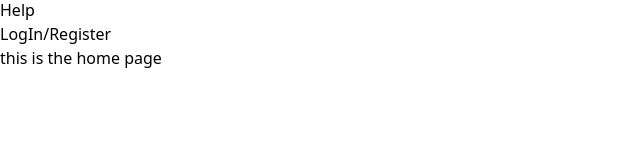
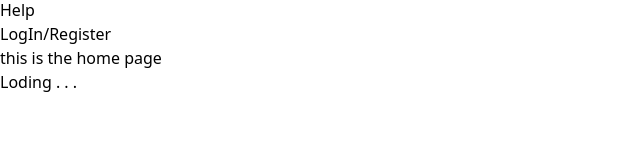
Before and after one commit to MsSuraj001/Ecomm-FronEnd, a React (Vite) app: page / in a window 1280 px wide. Shown: the part 798-952 px from the top of the page, without its empty margins (0-640 px from the left). Built offline with nearby package versions, Linux system fonts and the light colour scheme.

Commit message:
added the loding spinner

```diff
--- a/src/App.jsx
+++ b/src/App.jsx
@@ -14,7 +14,7 @@ function App() {
         <Route path='/auth/signUp' element={<SignUp/>}/>
         <Route path='/auth/logIn' element={<LogIn/>}/>
 
-        <Route path='admin/addProduct' element={<AddProduct/>} />
+        <Route path='/admin/addProduct' element={<AddProduct/>} />
         <Route path='*' element={<NotFound/>} />
       </Routes>
   )
--- /dev/null
+++ b/src/Components/Animations/Spiner.jsx
@@ -0,0 +1,15 @@
+import React from 'react'
+
+function Spiner(){
+  return (
+    <div className='h-[80vh] w-[100vw] bg-white flex justify-center items-center'>
+      <div>
+        {/* this is spinner */}
+        <div className='w-16 h-16 border-y-4 border-blue-600 rounded-full my-4'></div>
+        <h1 className='text-xl'>Loding . . .</h1>
+      </div>
+    </div>
+  )
+}
+
+export default Spiner
--- a/src/Components/Home.jsx
+++ b/src/Components/Home.jsx
@@ -1,10 +1,14 @@
 import React from 'react'
 import Layout from '../Layout/Layout'
+import Spiner from './Animations/Spiner'
 
 function Home() {
   return (
     <Layout>
+    <>
       <h1>this is the home page</h1>
+      <Spiner/>
+      </>
     </Layout>
   )
 }
--- a/src/Layout/Header.jsx
+++ b/src/Layout/Header.jsx
@@ -6,7 +6,7 @@ function Header() {
   return (
     <>
       <div className='bg-white w-[100%] lg:px-24 px-5 shadow-lg py-5 flex justify-between'>
-        <h1 className='font-bold text-2xl hidden sm:block'>Ms Suraj</h1>
+        <Link to={'/'}><h1 className='font-bold text-2xl hidden sm:block'>Ms Suraj</h1></Link>
         <div className='sm:hidden w-12 h-10'>
           <img src={menu} alt="" />
         </div>
@@ -33,7 +33,7 @@ function Header() {
         </div>
 
         <div>
-          <Link to={'auth/signUp'}>
+          <Link to={'/auth/signUp'}>
             <p className='bg-blue-600 py-2 px-4 rounded-lg text-white'>LogIn/Register</p>
           </Link>
         </div>
```
